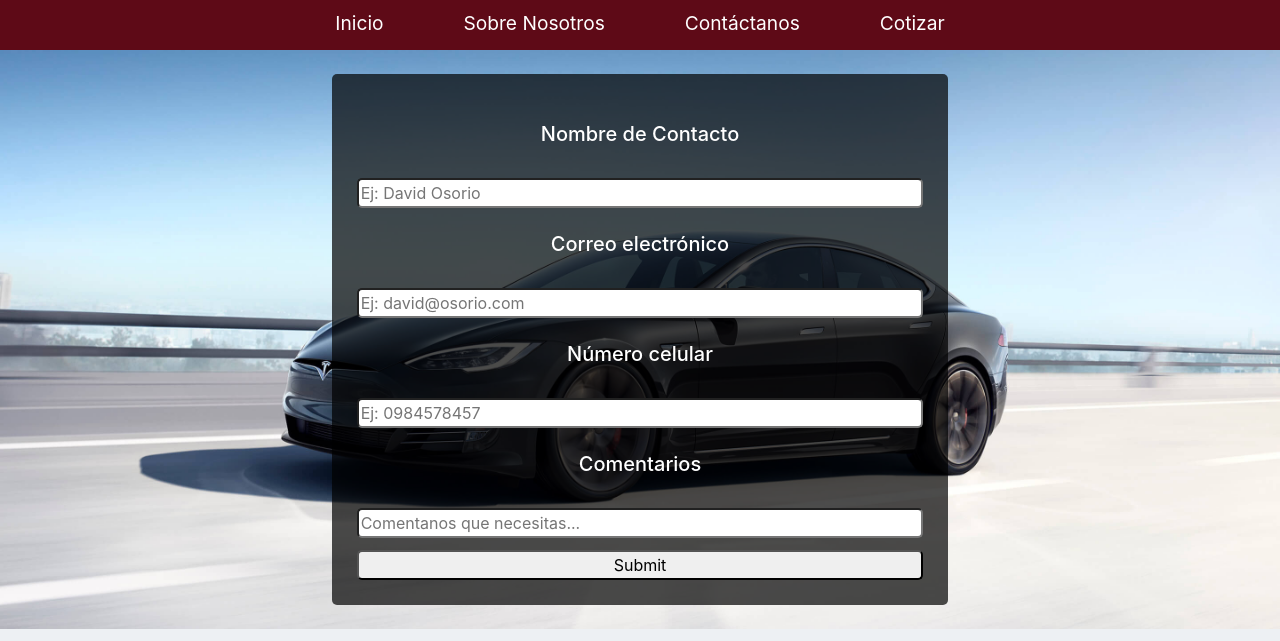
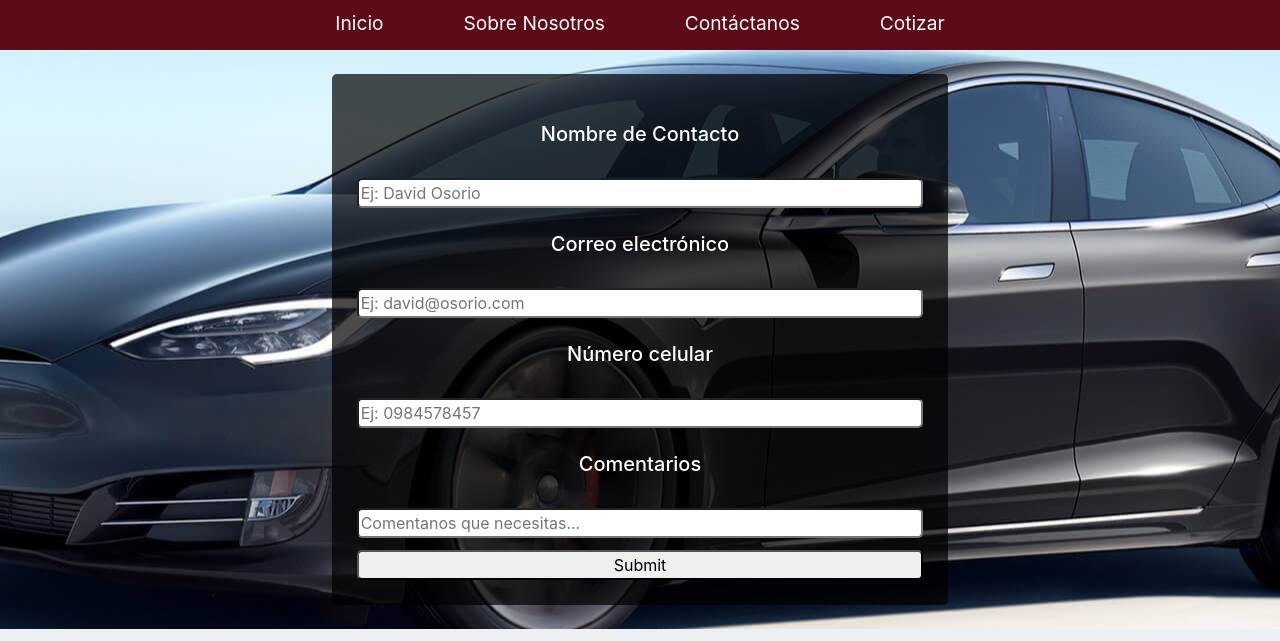
Before and after one commit to Edmundo0994/TeslaProject, a plain HTML site: page contacto.html in a window 1280 px wide. Shown: the part 78-719 px from the top of the page. Drawn offline with Linux system fonts and the light colour scheme.

Commit message:
Corrigiendo últimos estilos

```diff
--- a/estilos.css
+++ b/estilos.css
@@ -29,6 +29,7 @@ body{
 	background-image: url("images/Fabrica.jpg");
 	background-repeat: no-repeat;
 	background-size: auto auto;
+	background-position: right;
 }
 
 .contenido {
@@ -49,7 +50,8 @@ body{
 
 .formulario {
 	background-image: url("images/modeloS.jpg");
-	background-size: 100% auto;
+	background-repeat: no-repeat;
+	background-position: center;
 	padding: 24px;
 }
 
```
